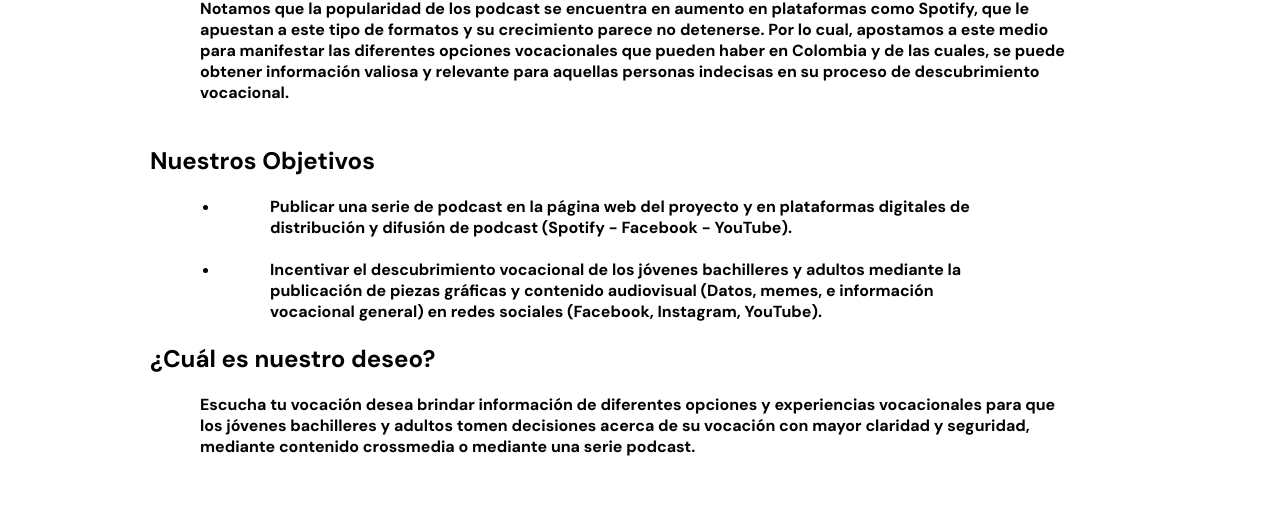
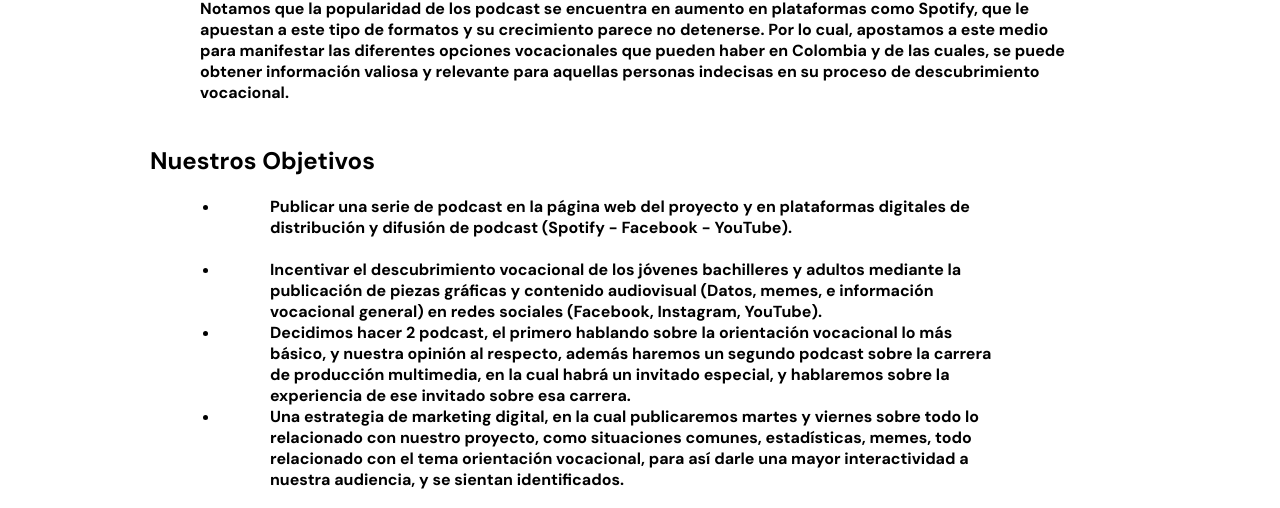
Before and after one commit to Johan-Falla/Escuchatuvocacion, a plain HTML site: page proyect.html in a window 1280 px wide. Shown: the part 662-1170 px from the top of the page. Drawn offline with nearby package versions, Linux system fonts and the light colour scheme.

Commit message:
Update proyect.html

```diff
--- a/proyect.html
+++ b/proyect.html
@@ -89,6 +89,14 @@
 						<li>
 							<p> Incentivar el descubrimiento vocacional de los jóvenes bachilleres y adultos mediante la publicación de piezas gráficas y contenido audiovisual (Datos, memes, e información vocacional general) en redes sociales (Facebook, Instagram, YouTube).</p>
 						</li>
+
+						<li>
+							<p>Decidimos hacer 2 podcast, el primero hablando sobre la orientación vocacional lo más básico, y nuestra opinión al respecto, además haremos un segundo podcast sobre la carrera de producción multimedia, en la cual habrá un invitado especial, y hablaremos sobre la experiencia de ese invitado sobre esa carrera.</p>
+						</li>
+						<li>
+							<p>Una estrategia de marketing digital, en la cual publicaremos martes y viernes sobre todo lo relacionado con nuestro proyecto, como situaciones comunes, estadísticas, memes, todo relacionado con el tema orientación vocacional, para así darle una mayor interactividad a nuestra audiencia, y se sientan identificados.</p>
+						</li>
+
 					</ul>
 				</div>
 	<br>
```
